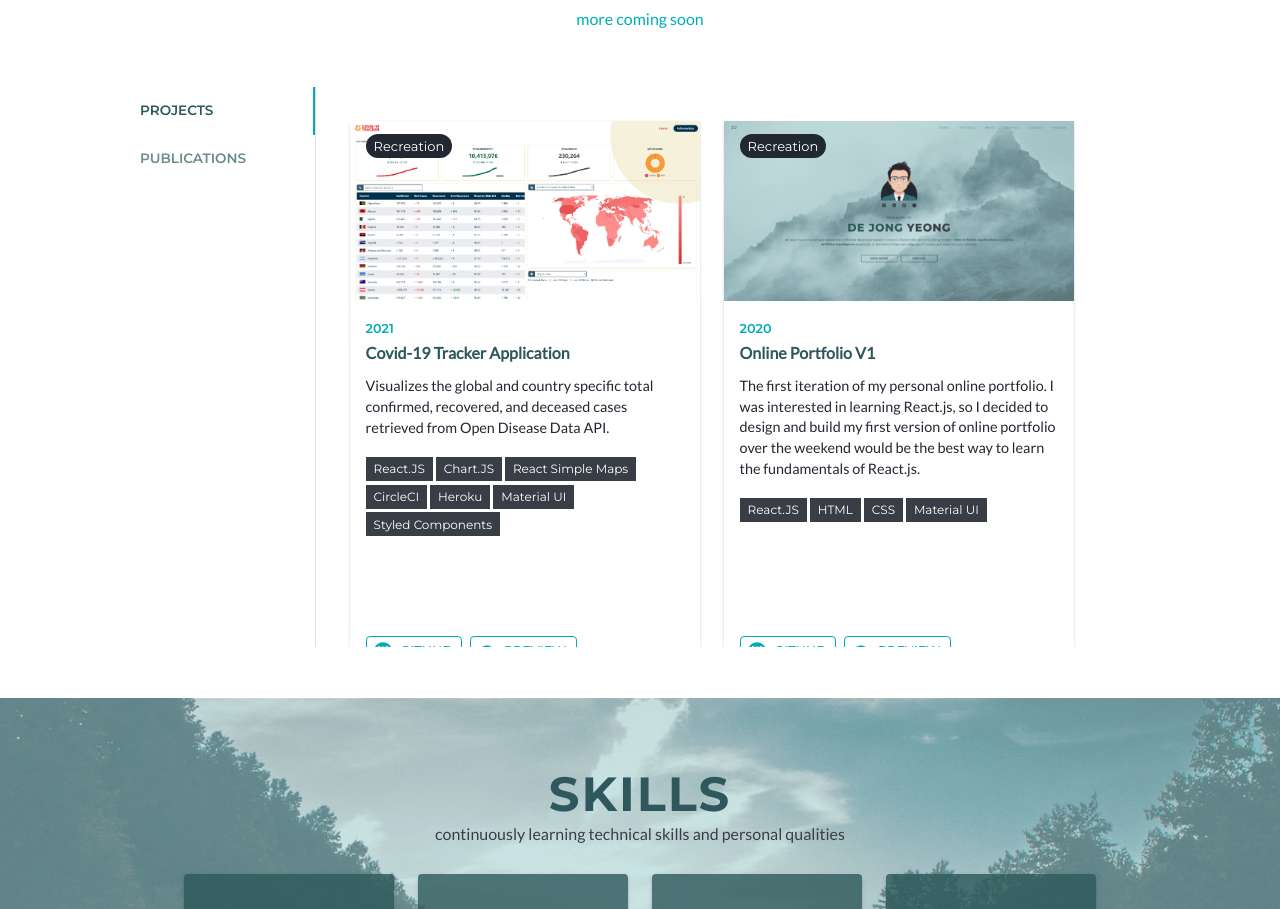
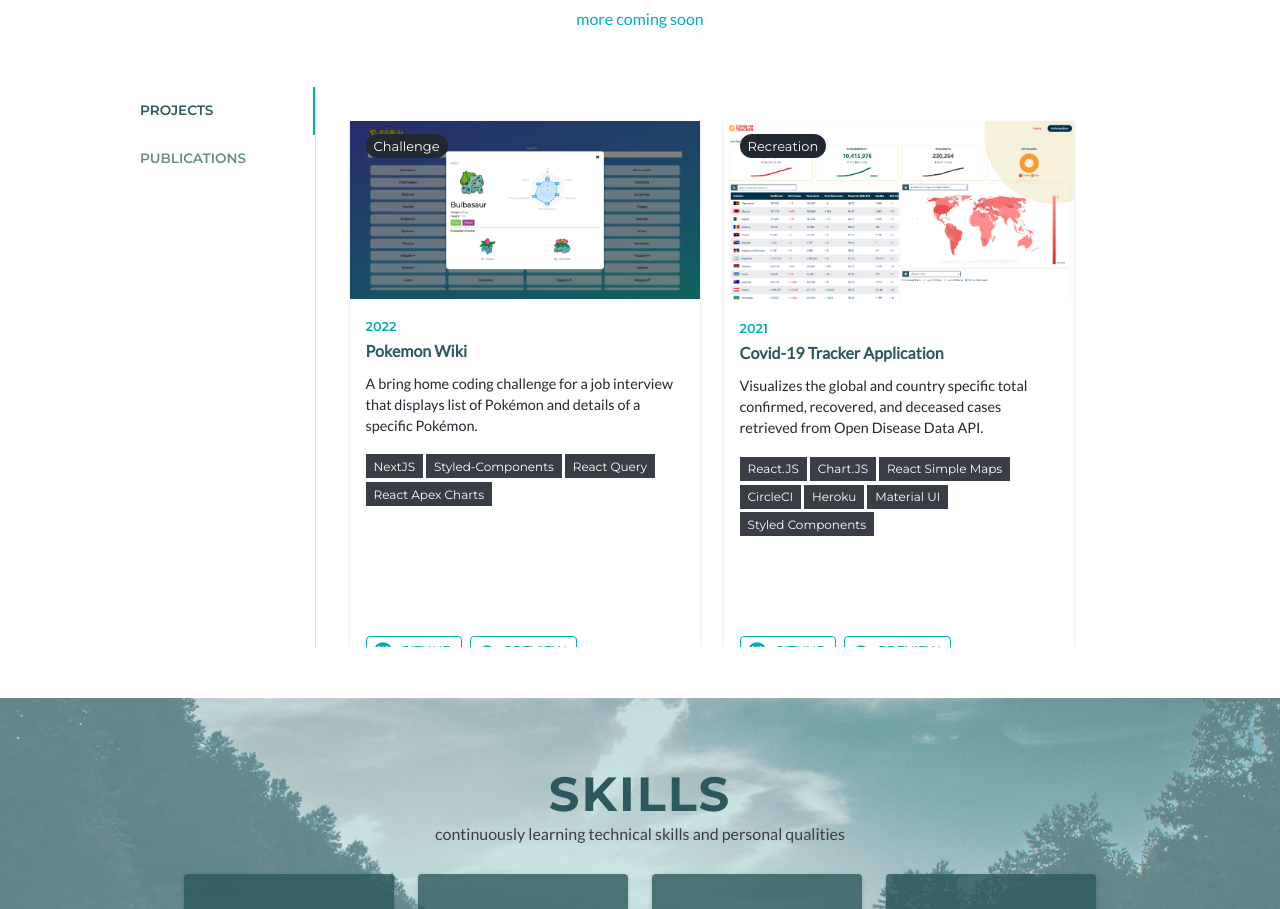
Before and after one commit to dejongyeong/web-portfolio, a React (Create React App) app: page / in a window 1280 px wide. Shown: the part 900-1809 px from the top of the page. Built offline with nearby package versions, Linux system fonts and the light colour scheme; no server answers.

Commit message:
update project section in portfolio

```diff
--- a/src/data/SideProjects.js
+++ b/src/data/SideProjects.js
@@ -4,10 +4,12 @@
 import SentimentAnalysisScreenshot from '../img/sentiment-analysis.PNG';
 import NoImagePreview from '../img/noimage.jpg'; // reference: https://luxmage.com/solution/the-retail-window-61.html
 import Covid19Tracker from '../img/covid-19-tracker.PNG';
+import PokemonWiki from '../img/pokemon-wiki.PNG';
 
 const projectTypes = {
   RECREATION: 'Recreation',
   COLLEGE: 'College',
+  CHALLENGE: 'Challenge',
 };
 
 const previewType = {
@@ -15,14 +17,33 @@
   PRIVATE: 'Private',
 };
 
+const pokemonWiki = {
+  title: 'Pokemon Wiki',
+  description:
+    'A bring home coding challenge for a job interview that displays list of Pokémon and details of a specific Pokémon.',
+  date: '2022',
+  tech: ['NextJS', 'Styled-Components', 'React Query', 'React Apex Charts'],
+  github: 'https://github.com/dejongyeong/nextjs-challenge',
+  preview: 'https://nextjs-pokewiki.vercel.app/',
+};
+
 const covid19Tracker = {
   title: 'Covid-19 Tracker Application',
-  description: 'Visualizes the global and country specific total confirmed, recovered, and deceased cases retrieved from Open Disease Data API.',
+  description:
+    'Visualizes the global and country specific total confirmed, recovered, and deceased cases retrieved from Open Disease Data API.',
   date: '2021',
-  tech: ['React.JS', 'Chart.JS', 'React Simple Maps', 'CircleCI', 'Heroku', 'Material UI', 'Styled Components'],
+  tech: [
+    'React.JS',
+    'Chart.JS',
+    'React Simple Maps',
+    'CircleCI',
+    'Heroku',
+    'Material UI',
+    'Styled Components',
+  ],
   github: 'https://github.com/dejongyeong/covid-19-tracker',
-  preview: 'https://covid-19-tracker-apps.herokuapp.com/'
-}
+  preview: 'https://covid-19-tracker-apps.herokuapp.com/',
+};
 
 const portfolio = {
   title: 'Online Portfolio V1',
@@ -63,6 +84,17 @@
 };
 
 export const sideProjects = [
+  {
+    key: uuid(),
+    type: projectTypes.CHALLENGE,
+    image: PokemonWiki,
+    date: pokemonWiki.date,
+    title: pokemonWiki.title,
+    description: pokemonWiki.description,
+    tech: pokemonWiki.tech,
+    github: pokemonWiki.github,
+    preview: pokemonWiki.preview,
+  },
   {
     key: uuid(),
     type: projectTypes.RECREATION,
```
Also changed, not shown: src/img/pokemon-wiki.PNG (added).
